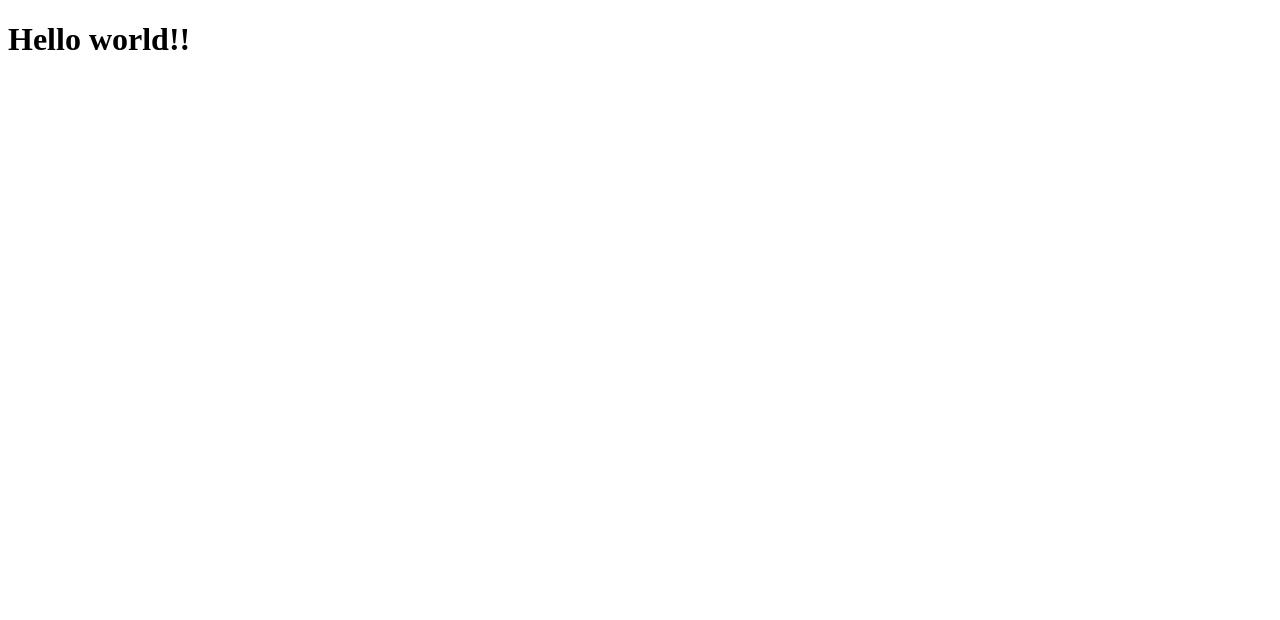
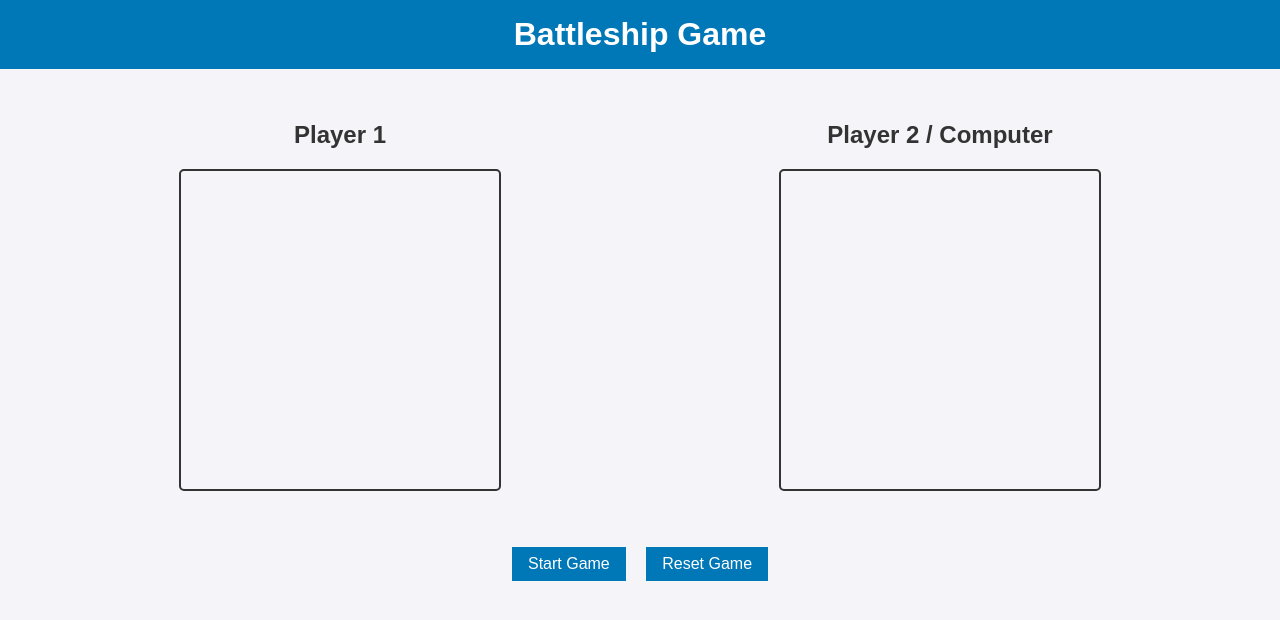
Before and after one commit to uria-dev/battleship, a website built with webpack: page src/template.html in a window 1280 px wide. Built offline with nearby package versions, Linux system fonts and the light colour scheme.

Commit message:
add grid elements

```diff
--- a/src/index.js
+++ b/src/index.js
@@ -2,3 +2,45 @@ import "./style.css";
 
 const Player = require("./player.js");
 const player1 = new Player(true, "Hello");
+const bodyHTML = `  <body>
+    <header>
+      <h1>Battleship Game</h1>
+    </header>
+    <main>
+      <div class="game-container">
+        <div class="player-board">
+          <h2>Player 1</h2>
+          <div class="grid" id="player1-grid"></div>
+        </div>
+        <div class="player-board">
+          <h2>Player 2 / Computer</h2>
+          <div class="grid" id="player2-grid"></div>
+        </div>
+      </div>
+      <div class="controls">
+        <button id="start-game">Start Game</button>
+        <button id="reset-game">Reset Game</button>
+      </div>
+    </main>
+  </body>`;
+const body = document.querySelector("body");
+body.innerHTML = bodyHTML;
+const player1Grid = document.querySelector("#player1-grid");
+const player2Grid = document.querySelector("#player2-grid");
+const startGameButton = document.querySelector("#start-game");
+const resetGameButton = document.querySelector("#reset-game");
+
+function createCells(grid) {
+  for (let i = 0; i < 10; i++) {
+    for (let j = 0; j < 10; j++) {
+      let cell = document.createElement("div");
+      cell.classList.add("cell");
+      cell.setAttribute("data-x", i);
+      cell.setAttribute("data-y", j);
+      grid.appendChild(cell);
+    }
+  }
+}
+
+createCells(player1Grid);
+createCells(player2Grid);
--- a/src/style.css
+++ b/src/style.css
@@ -0,0 +1,84 @@
+body {
+  font-family: Arial, sans-serif;
+  margin: 0;
+  padding: 0;
+  background-color: #f4f4f9;
+  color: #333;
+}
+
+header {
+  text-align: center;
+  padding: 1rem;
+  background-color: #0077b6;
+  color: white;
+}
+
+h1 {
+  margin: 0;
+}
+
+.game-container {
+  display: flex;
+  justify-content: space-around;
+  margin: 2rem auto;
+  max-width: 1200px;
+}
+
+.player-board {
+  text-align: center;
+}
+
+.grid {
+  display: grid;
+  grid-template-columns: repeat(10, 30px);
+  grid-template-rows: repeat(10, 30px);
+  gap: 2px;
+  margin: 1rem auto;
+  border: #333 solid 2px;
+  border-radius: 5px;
+  background-color: transparent;
+}
+
+grid div {
+  width: 30px;
+  height: 30px;
+  background-color: #caf0f8;
+  border: 1px solid #023e8a; /* Ensure the border is visible */
+  box-sizing: border-box; /* Include the border in the element's dimensions */
+  cursor: pointer;
+  transition:
+    background-color 0.3s,
+    border-color 0.3s; /* Smooth transition for hover effect */
+}
+
+.grid div:hover {
+  background-color: #00b4d8; /* Change background color on hover */
+  border-color: #0077b6; /* Change border color on hover */
+}
+
+.grid div.hit {
+  background-color: #ff6b6b;
+}
+
+.grid div.miss {
+  background-color: #adb5bd;
+}
+
+.controls {
+  text-align: center;
+  margin-top: 2rem;
+}
+
+button {
+  padding: 0.5rem 1rem;
+  margin: 0.5rem;
+  border: none;
+  background-color: #0077b6;
+  color: white;
+  cursor: pointer;
+  font-size: 1rem;
+}
+
+button:hover {
+  background-color: #023e8a;
+}
--- a/src/template.html
+++ b/src/template.html
@@ -5,7 +5,5 @@
     <meta name="viewport" content="width=device-width, initial-scale=1.0" />
     <title>Battleships!</title>
   </head>
-  <body>
-    <h1>Hello world!!</h1>
-  </body>
+  <body></body>
 </html>
```
